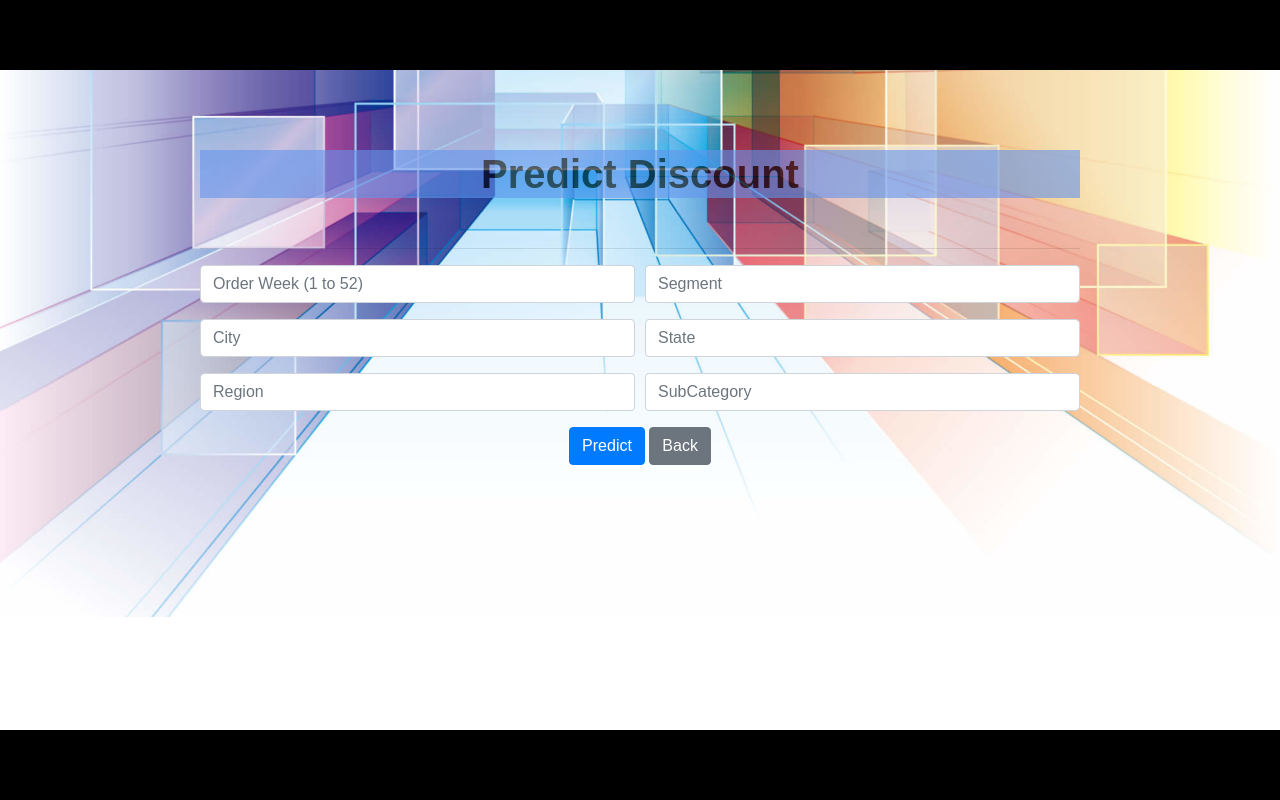
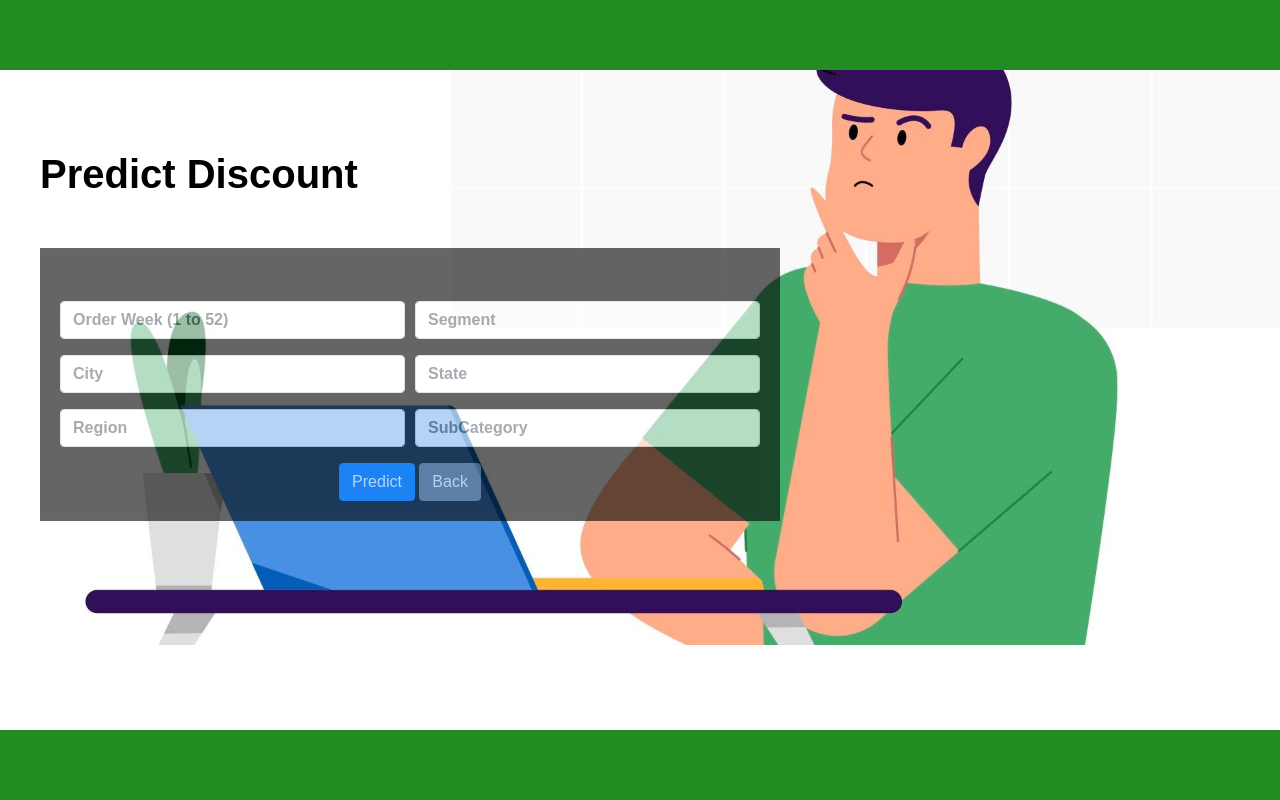
Before and after one commit to SupunGurusinghe/Superstore-ML-Predictor, a Flask app: page /discount in a window 1280 px wide. Run offline with Flask 2, Linux system fonts and the light colour scheme; parts of the project's set-up code (start-up, migrations or seed data) failed here and were passed over.

Commit message:
Project Updates

```diff
--- a/templates/classification.html
+++ b/templates/classification.html
@@ -11,9 +11,9 @@
 
       body {
         font-family: Arial, Helvetica, sans-serif;
-        background-image: url('/static/images/discount.png');
+        background-image: url('/static/images/c.jpeg');
         background-repeat: no-repeat;
-        background-position: center;
+        background-position: right;
         position: relative;
         background-size: cover;
 
@@ -21,7 +21,7 @@
 
 
       .limits {
-          margin: 150px 200px 0 200px;
+          margin: 150px 500px 0 40px;
       }
 
       h1 {
@@ -49,7 +49,7 @@
         position: fixed;
         top: 0;
         left: 0;
-        background-color: black;
+        background-color: forestgreen;
         width: 100%;
         height: 70px;
       }
@@ -57,27 +57,39 @@
         position: fixed;
         bottom: 0;
         left: 0;
-        background-color: black;
+        background-color: forestgreen;
         width: 100%;
         height: 70px;
       }
       .hed{
 
           top:70%;
-          background-color: cornflowerblue;
-          opacity: 0.6;
           font-weight: bold;
 
+      }
+      .crd {
+          padding: 20px;
+          background-color: black;
+        opacity: 0.6;
+      }
+      input{
+          opacity: 1;
+          font-weight: bold;
+      }
+      button{
+          opacity: 1;
+          font-weight: bold;
       }
     </style>
 </head>
 <body>
 
   <div class="header"></div>
-  <center>
+
 
     <div class="limits">
         <div class="hed"><h1><b>Predict Discount</b></h1></div>
+        <div class="crd">
         <hr>
      <!-- Main Input For Receiving Query to our ML -->
     <form action="{{ url_for('predict_discount')}}"method="post">
@@ -105,10 +117,10 @@
             <div class="form-group col-md-6">
               <input type="text" name="SubCategory" class="form-control" placeholder="SubCategory" required="required" />
             </div>
-        </div>
+        </div><center>
         <button type="submit" class="btn btn-primary">Predict</button>
-       <button type="button" class="btn btn-secondary" onclick="history.back()">Back</button>
-    </form>
+       <button type="button" class="btn btn-secondary" onclick="history.back()">Back</button></center>
+    </form></div>
     </div>
 
    <br>
@@ -118,7 +130,7 @@
         <h3>{{ prediction_text }}</h3>
    {% endif %}
 
-  </center>
+
   <div class="footer"></div>
 </body>
 </html>
```
Also changed, not shown: templates/regression.html (+19 -8 lines), static/images/c.jpeg (added), static/images/discount.jpeg (added).
